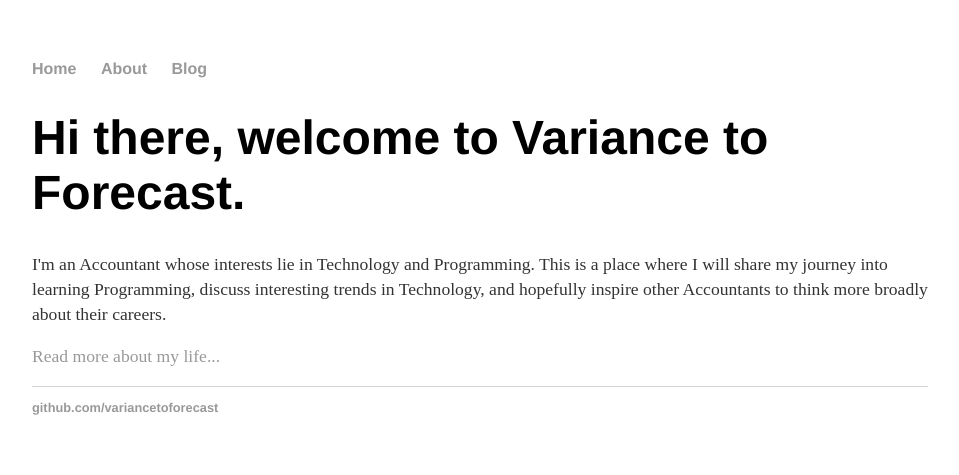
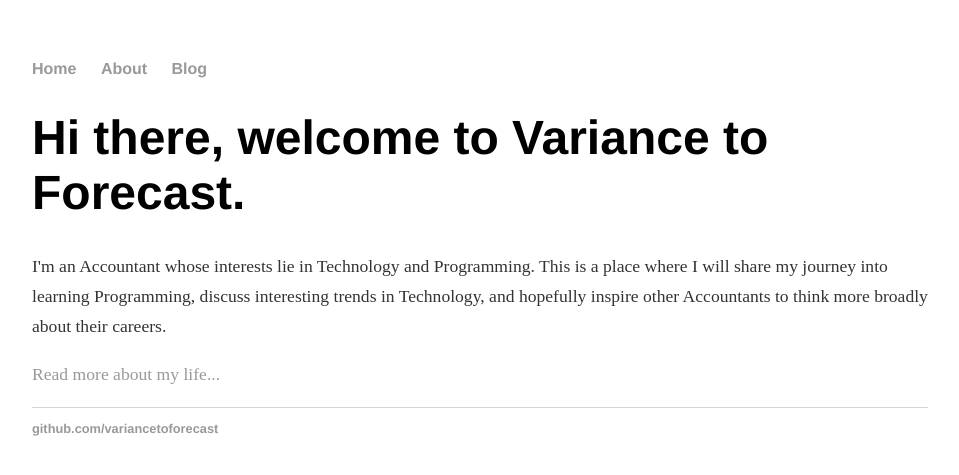
Before and after one commit to variancetoforecast/variancetoforecast.github.io, a Jekyll site: the page built from index.html, in a window 1280 px wide. Shown: the top 475 px of the page, without its empty margins (160-1119 px from the left). Built offline with Jekyll 4.4.1, drawn with Linux system fonts in a browser that asks for light colours.

Commit message:
Update main.css

```diff
--- a/css/main.css
+++ b/css/main.css
@@ -25,7 +25,7 @@ h1 {
 }
 p {
     font-size: 1.1em;
-    line-height: 1.4em;
+    line-height: 1.7em;
     color: #333;
 }
 footer {
```
